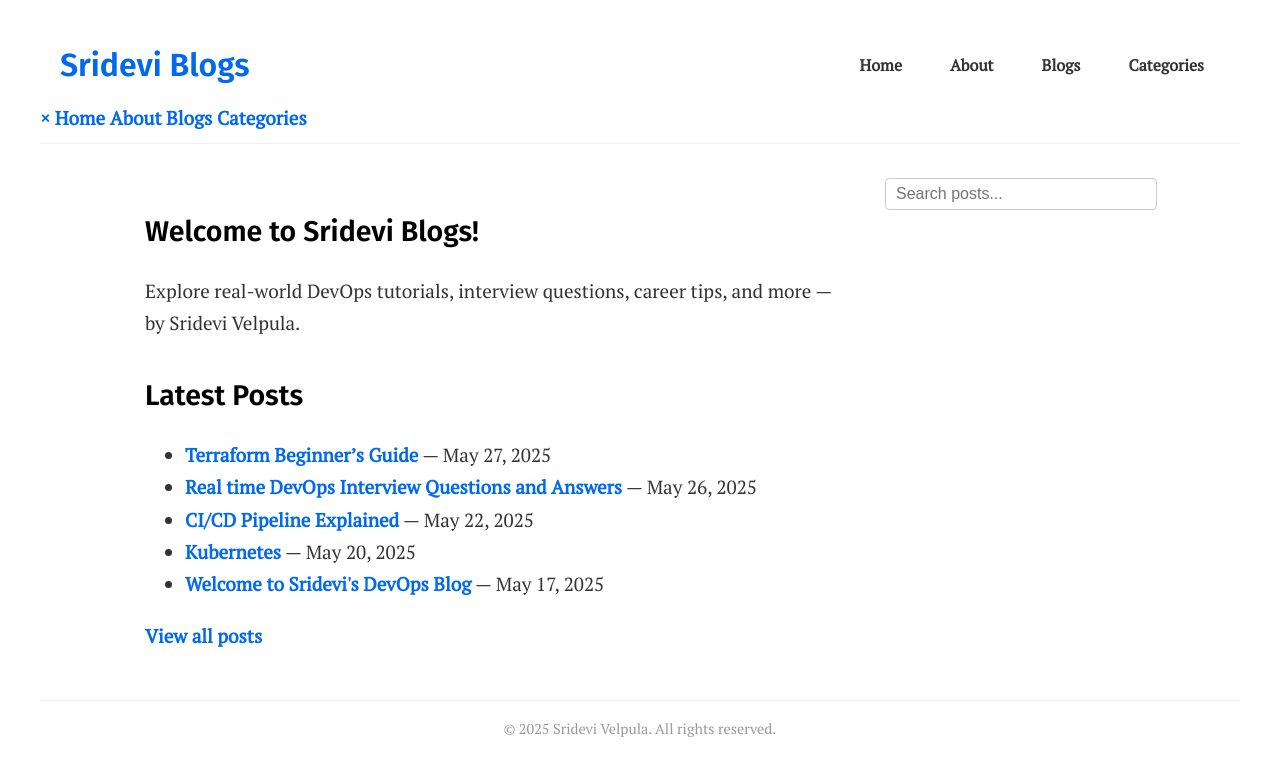
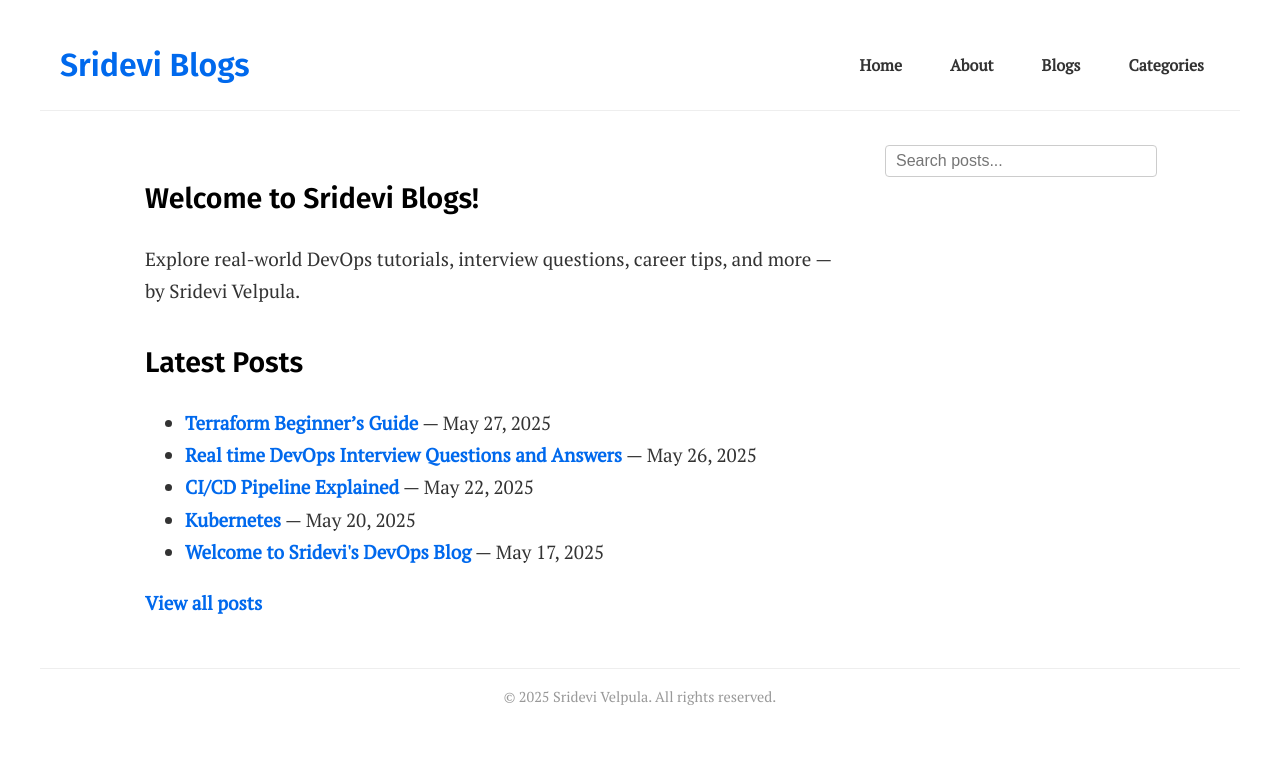
Before and after one commit to srideviblogs/srideviblogs.github.io, a Jekyll site: the page built from index.md, in a window 1280 px wide. Shown: the top 776 px of the page. Built offline with Jekyll 4.4.1, drawn with Linux system fonts in a browser that asks for light colours.

Commit message:
Update custom.css

```diff
--- a/assets/css/custom.css
+++ b/assets/css/custom.css
@@ -1,7 +1,3 @@
-/* Hide hamburger menu on desktop by default */
-.hamburger {
-  display: none;
-}
 /* Import Google Fonts */
 @import url('https://fonts.googleapis.com/css2?family=PT+Serif&family=Fira+Sans&display=swap');
 
@@ -196,15 +192,18 @@ header.site-header {
   text-decoration: underline;
 }
 
-/* ... existing styles ... */
-
 /* Hide mobile search bar by default */
 .mobile-search-container {
   display: none;
 }
 
+/* Hide hamburger menu and sidenav panel on desktop */
+.hamburger,
+.sidenav {
+  display: none;
+}
+
 /* Responsive Mobile Fixes */
-
 @media (max-width: 768px) {
   .site-header .container {
     flex-direction: column;
```
